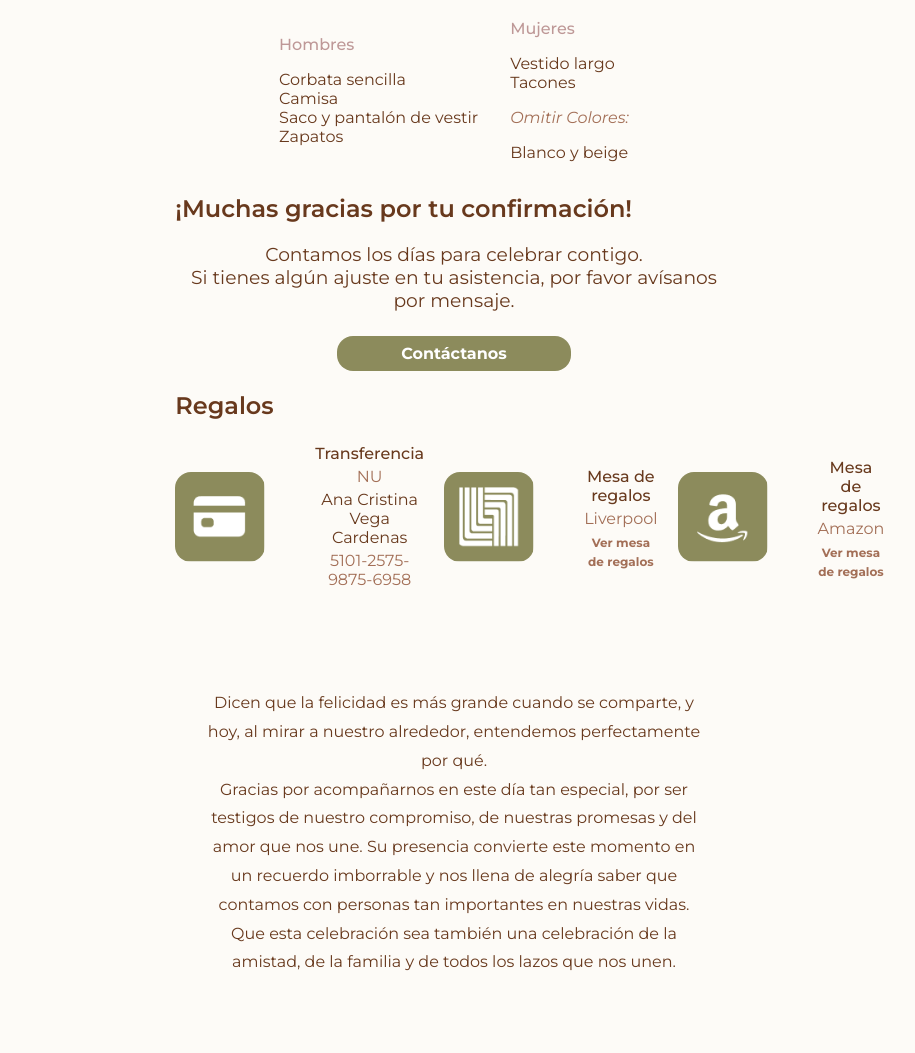
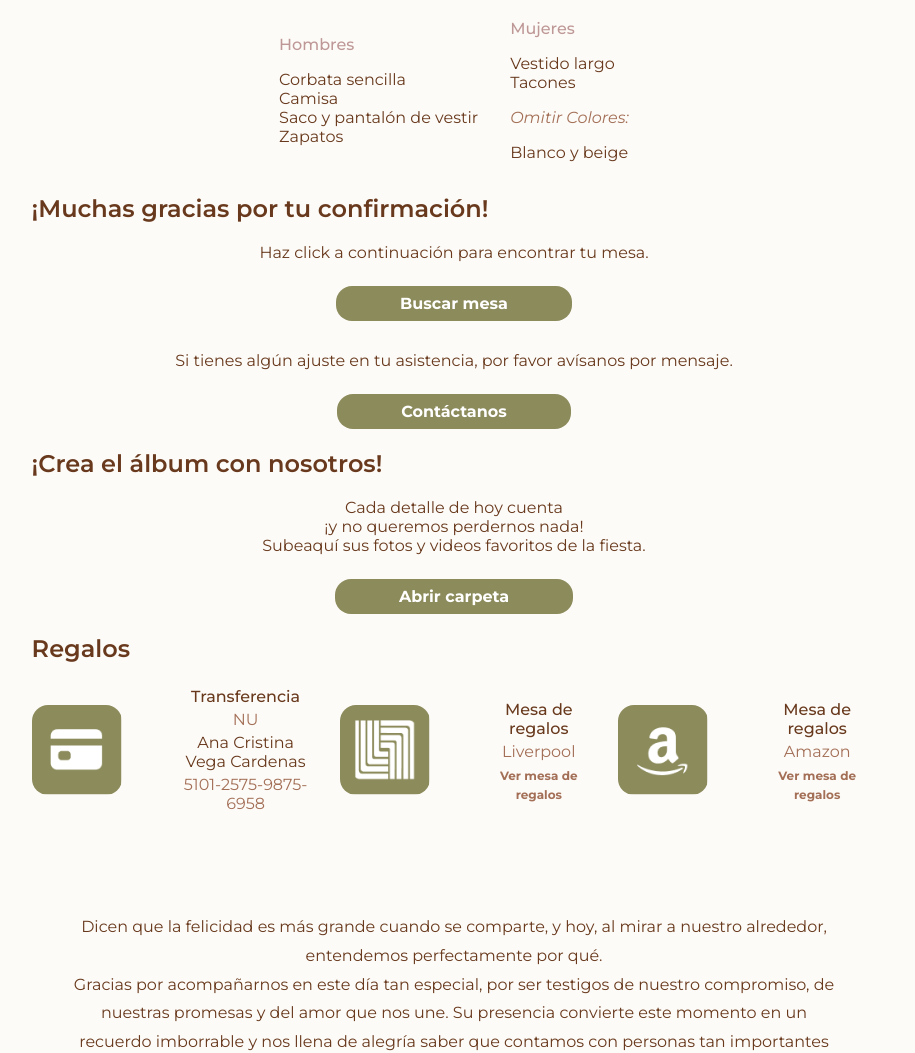
Before and after one commit to mcer23/anayenriqueboda, a plain HTML site: page rsvp1/index.html in a window 1280 px wide. Shown: the part 1809-2862 px from the top of the page, without its empty margins (186-1101 px from the left). Drawn offline with Linux system fonts and the light colour scheme.

Commit message:
index rsvp1

```diff
--- a/rsvp1/index.html
+++ b/rsvp1/index.html
@@ -85,22 +85,6 @@
         </div>
       </div>
 
-      <!-- <div class="nupcial-padrinos">
-        <div class="nupcial-padrinos-lazo">
-          <h2 class="text-center font-secondary text-color-accent">
-            Padrinos de lazo
-          </h2>
-          <p>Luis Fernando Lopez Gomez</p>
-          <p>Guadalupe Hernandez Diaz</p>
-        </div>
-        <div class="nupcial-padrinos-anillos">
-          <h2 class="text-center font-secondary text-color-accent">
-            Padrinos de anillos
-          </h2>
-          <p>Carlos Armando Gonzalez Morales</p>
-          <p>Maria Josefina Aguilar Castro</p>
-        </div>
-      </div> -->
 
       <div id="ceremony"></div>
       <div id="reception"></div>
@@ -186,10 +170,6 @@
               <li>Zapatos</li>
             </ul>
           </div>
-          <!-- <img
-            src="./assets/img/dress-code-men.png"
-            alt="Codigo de vestimenta hombres"
-          /> -->
         </div>
         <div class="dress-code__block__women">
           <div>
@@ -205,27 +185,46 @@
               <li>Blanco y beige</li>
             </ul>
           </div>
-          <!-- <img
-            src="./assets/img/dress-code-women.png"
-            alt="Codigo de vestimenta mujeres"
-          /> -->
         </div>
       </div>
     </section>
 
         <section id="rsvp" class="confirmation section">
-      <section id="rsvp" class="confirmation section">
       <h2>¡Muchas gracias por tu confirmación!</h2>
-      <h3 class="my-md text-center text-color-primary">
-        Contamos los días para celebrar contigo. <br />
-        Si tienes algún ajuste en tu asistencia, por favor avísanos por mensaje.
-      </h3>
+      <p class="my-gr text-center text-color-primary">
+        Haz click a continuación para encontrar tu mesa. <br />
+        <div class="conf_sec_top">
+          <div class="confirmation__link__wrapper">
+            <a
+              class="confirmation__link text-color-contrast py-md mt-md"
+              href="./Mesas/index2.html"
+              target="_blank"
+              >Buscar mesa</a>
+          </div>
+        </div>
+       <p class="my-gr text-center text-color-primary">Si tienes algún ajuste en tu asistencia, por favor avísanos por mensaje.</p>
       <div class="confirmation__link__wrapper">
         <a
           class="confirmation__link text-color-contrast py-md mt-md"
           href="https://wa.me/526679838005?text=Tengo%20un%20cambio%20para%20la%20boda%20de%20*Ana%20y%20Enrique*......"
           target="_blank"
           >Contáctanos</a>
+
+      </div>
+    </section>
+    <section id="rsvp" class="confirmation section">
+      <h2>¡Crea el álbum con nosotros!</h2>
+      <p class="my-md text-center text-color-primary">
+        Cada detalle de hoy cuenta<br/>
+        ¡y no queremos perdernos nada! <br/>
+        Subeaquí sus fotos y videos favoritos de la fiesta.
+      </p>
+      <div class="confirmation__link__wrapper">
+        <a
+          class="confirmation__link text-color-contrast py-md mt-md"
+          href="https://drive.google.com/drive/folders/1x9x19OH5KvOUD87RHhMDYIuqFCYnCf7y "
+          target="_blank"
+          >Abrir carpeta</a>
       </div>
     </section>
 
```
Also changed, not shown: index.html (+0 -2 lines).
